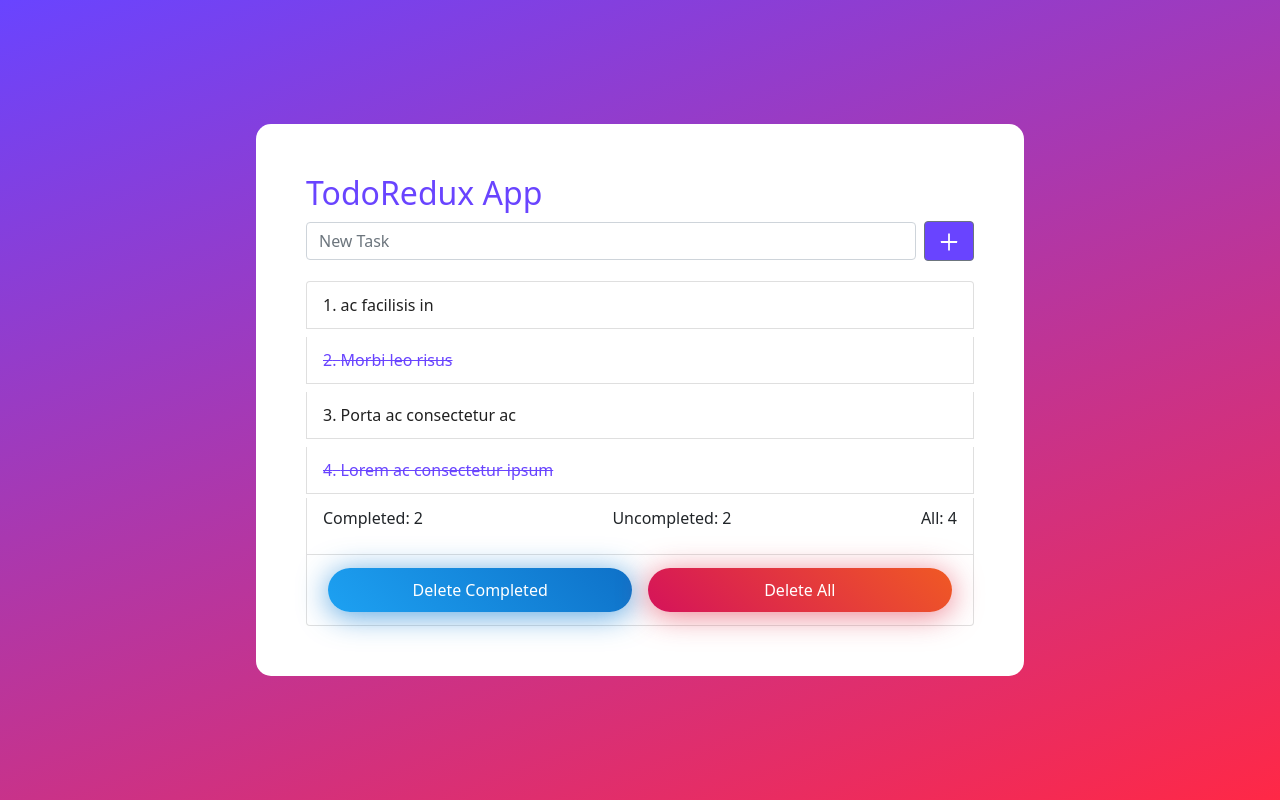
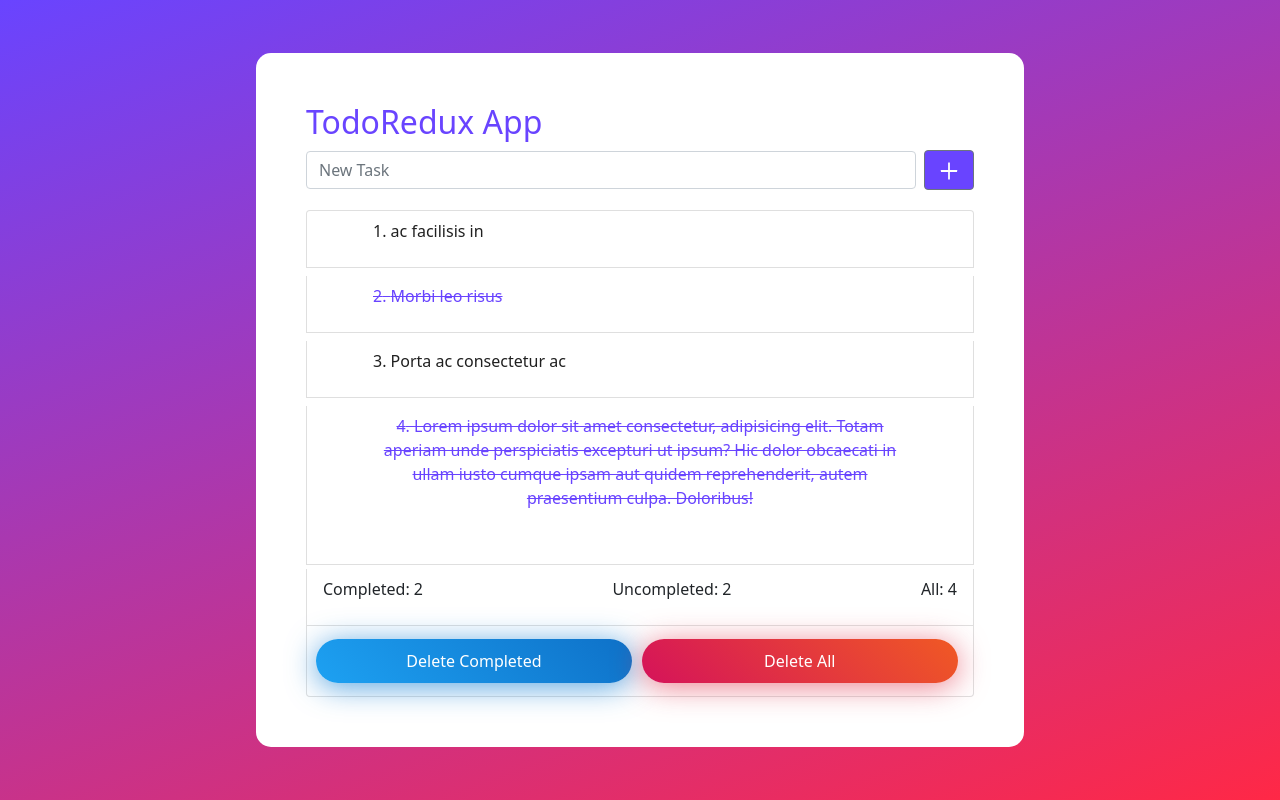
Before and after one commit to Odilboyev/Redux-todo-list, a React (Create React App) app: page / in a window 1280 px wide. Built offline with nearby package versions, Linux system fonts and the light colour scheme.

Commit message:
changed some styles

```diff
--- a/src/Components/TodoRedux/TodoWrapper.js
+++ b/src/Components/TodoRedux/TodoWrapper.js
@@ -19,10 +19,7 @@ padding: 50px;
     color: #6944ff;
 }
 
-@media (max-width: 865px){
-    width: 80%;
-    padding: 20px;
-}
+
 
 .gr-btn{
     padding: 10px 0;
@@ -86,5 +83,38 @@ padding: 50px;
 .hoverbtn:hover{
     transform: scale(1.1);
 }
+.todo-title{
+    padding: 0 50px;
+}
+@media (max-width: 860px){
+    width: 80%;
+    padding: 20px;
+
+    .wrapperHoverBtn{
+        width: 40%;
+        margin: 20px auto;
+        opacity: 1;
+        transform: translateY(0);
+        height: 20px;
+    }
+    .todo-title{
+        margin: 20px auto;
+    }
+    .gr-btn{
+        width: 100%;
+    }
+}
+
+@media (max-width: 565px){
+
+    .wrapperHoverBtn{
+        width: 70%;
+    }
+
+    .todo-title{
+        margin: 20px auto;
+        padding: 0 20px;
+    }
+}
 `
 export default TodoWrapper
--- a/src/Components/TodoRedux/index.js
+++ b/src/Components/TodoRedux/index.js
@@ -159,12 +159,11 @@ const TodoRedux = (props) => {
                                     <>
                                         <p style={{
                                             textDecoration: item.complete ? "line-through" : "none",
-                                            margin: 0,
                                             color: item.complete ? blue : "#202020",
 
-                                        }}>{index + 1}.  {item.title}</p>
+                                        }} className="todo-title" >{index + 1}.  {item.title}</p>
 
-                                        <div className="wrapperHoverBtn  d-flex justify-content-between align-items-center" >
+                                        <div className="wrapperHoverBtn d-flex justify-content-between align-items-center" >
 
                                             <div className=" hoverbtn" onClick={() => startEditing(index)}>
                                                 <AiTwotoneEdit />
@@ -191,15 +190,17 @@ const TodoRedux = (props) => {
                     <p>All: {todos?.length}</p>
                 </ListGroupItem>
 
-                <ListGroupItem className="d-flex flex-wrap justify-content-between" >
-
-                    <div className="d-flex justify-content-center gr-btn blue" onClick={deleteCompleted} >
+                <ListGroupItem className=" justify-content-between" >
+                    <div className="row">
+                        <div className="col-md-6 col-sm-12 d-flex justify-content-center gr-btn blue" onClick={deleteCompleted} >
                         <p>Delete Completed</p>
                     </div>
 
-                    <div className="d-flex justify-content-center gr-btn red" onClick={deleteAll}>
+                        <div className="col-md-6 col-sm-12 d-flex justify-content-center gr-btn red" onClick={deleteAll}>
                         <p>Delete All</p>
                     </div>
+                    </div>
+
 
                 </ListGroupItem>
 
--- a/src/redux/reducer.js
+++ b/src/redux/reducer.js
@@ -20,7 +20,7 @@ const initialState = {
         {
             complete: true,
             editing: false,
-            title: "Lorem ac consectetur ipsum"
+            title: "Lorem ipsum dolor sit amet consectetur, adipisicing elit. Totam aperiam unde perspiciatis excepturi ut ipsum? Hic dolor obcaecati in ullam iusto cumque ipsam aut quidem reprehenderit, autem praesentium culpa. Doloribus!"
         },
     ]
 }
```
